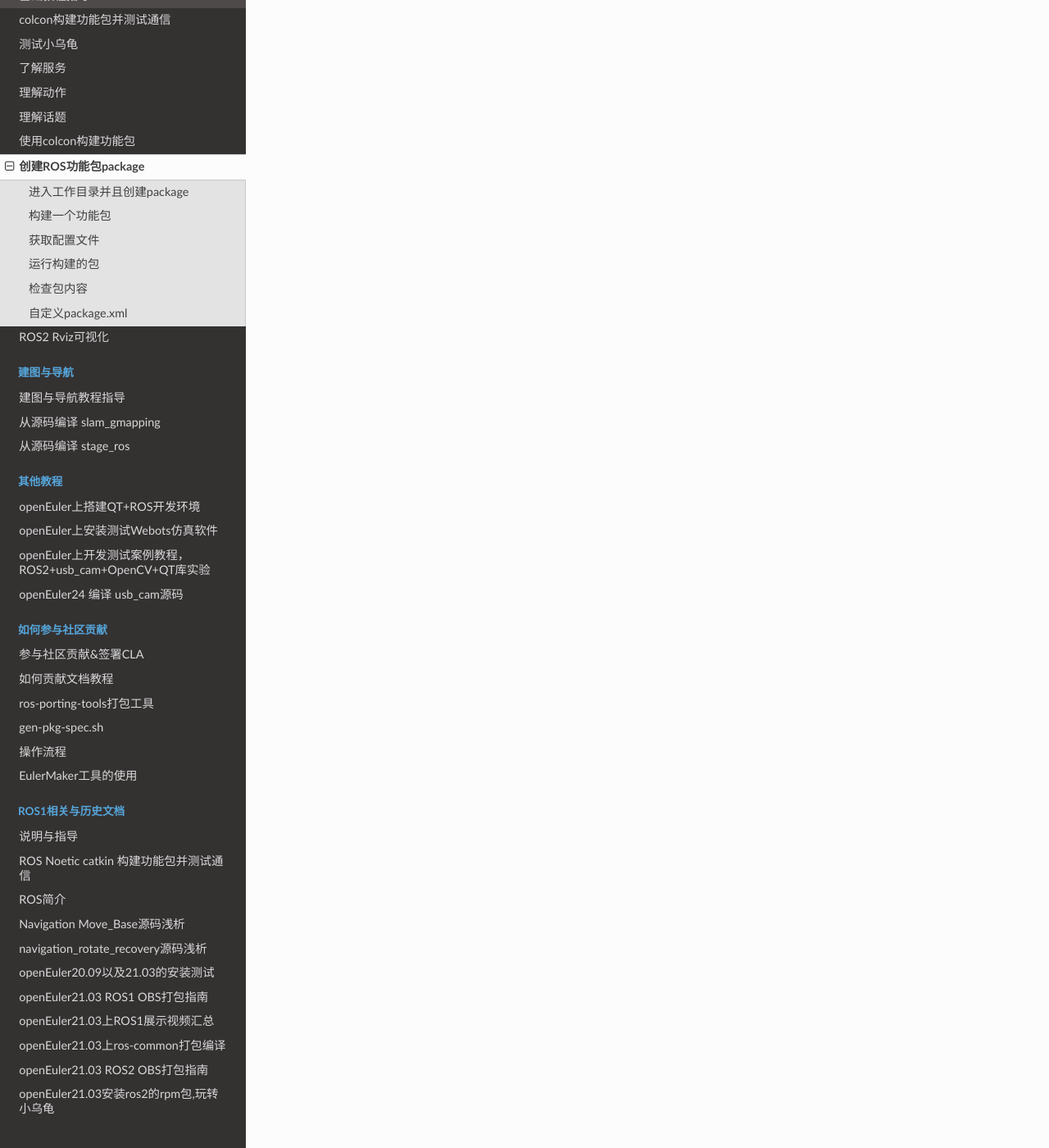
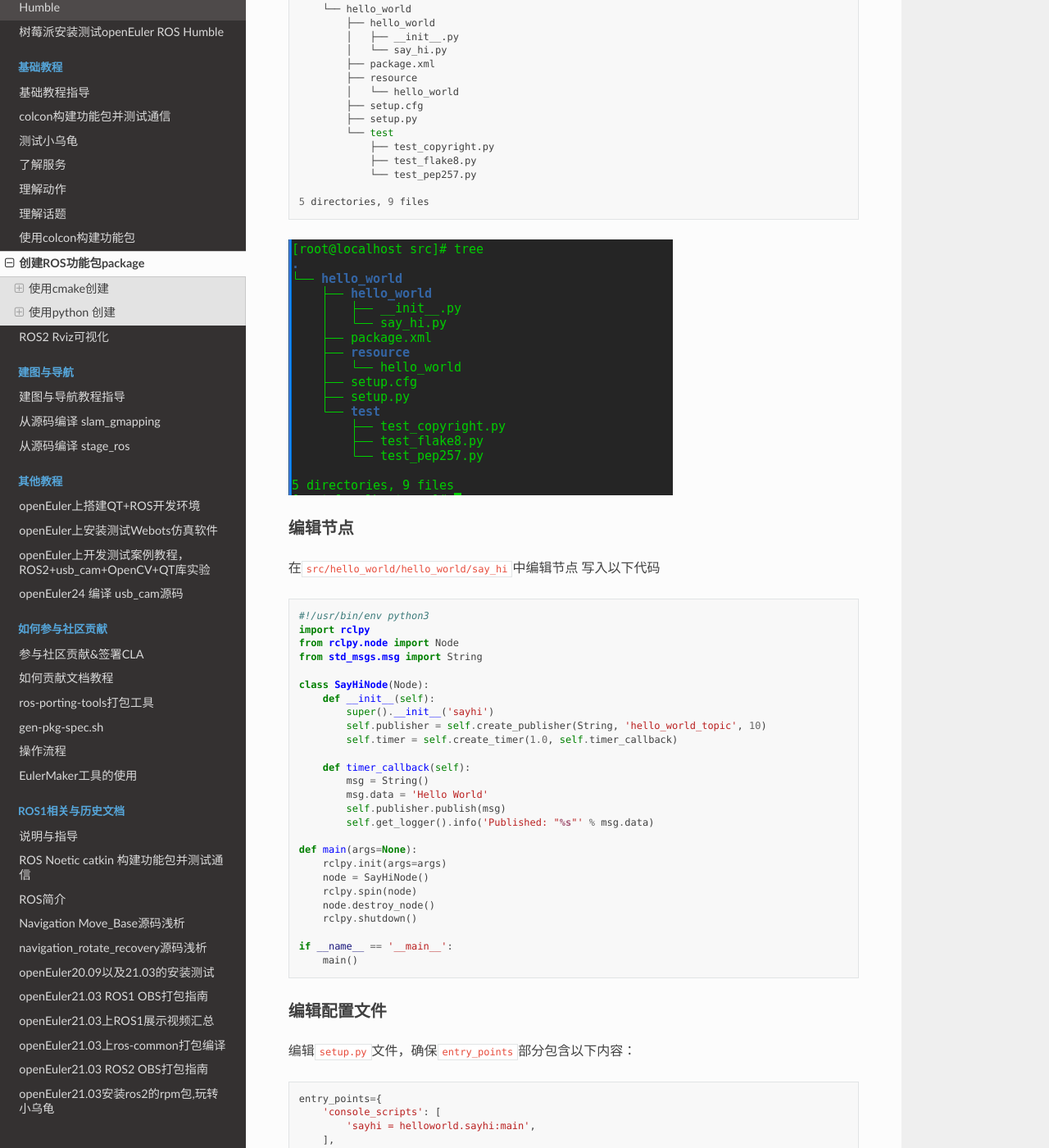
Before and after one commit to openeuler-mirror/ros, a Sphinx documentation site: the page built from docs/source/tutorials/test_ROS2_beginner2/Creat_package.md, in a window 1280 px wide and 1400 px high, scrolled down 3939 px. Shown: the whole window at 82% size. Built offline with Sphinx 7.4.7 and the Read the Docs theme 3.1.0, drawn with Linux system fonts in a browser that asks for light colours; some of the changed text lies outside the part shown.

Commit message:
修改create package

````diff
--- a/docs/source/tutorials/test_ROS2_beginner2/Creat_package.md
+++ b/docs/source/tutorials/test_ROS2_beginner2/Creat_package.md
@@ -4,9 +4,10 @@
 
 ROS 2 中的package创建使用 ament 作为构建系统，使用 colcon 作为构建工具。你可以使用官方支持的 CMake 或 Python 创建package，当然也存在其他构建类型。
 
-## 进入工作目录并且创建package
+
+## 使用cmake创建
+### 进入工作目录并且创建package
 `cd ~/ros2_ws/src`
-
 创建包的简单语法：
 ```
 ros2 pkg create --build-type ament_cmake --license Apache-2.0 <package_name>
@@ -40,7 +41,7 @@
 文件结构：
 ![文件结构](src/21.png)
 
-## 构建一个功能包
+### 构建一个功能包
 `cd ~/ros2_ws`
 由于构建会全部构建，时间很长，故添加--packages-select参数
 `colcon build`
@@ -48,10 +49,10 @@
 `colcon build --packages-select my_package`
 ![构建效果](src/22.png)
 
-## 获取配置文件
+### 获取配置文件
 `source install/local_setup.bash`
 
-## 运行构建的包
+### 运行构建的包
 `ros2 run my_package my_node`
 终端返回消息：
 ```
@@ -59,13 +60,13 @@
 ```
 ![终端截图](src/23.png)
 
-## 检查包内容
+### 检查包内容
 **此处官方教程有问题，前已经把src改成mypackage**
 `cd ros2_ws/src/my_package`
 ![包结构内容](src/24.png)
 这是自动生成的文件和文件夹
 
-## 自定义package.xml
+### 自定义package.xml
 `vi ros2_ws/src/my_package/package.xml`
 修改以下部分：
 ```
@@ -78,3 +79,95 @@
 邮箱姓名为自己邮箱姓名
 ![最终效果](src/25.png)
 **complete!!**
+
+
+## 使用python 创建
+
+### 创建功能包
+使用以下命令创建功能包
+```bash
+ros2 pkg create  --build-type ament_python --dependencies rclpy --node-name  say_hi hello_world
+```
+![img.png](src/img.png)
+查看此时的代码结构
+```bash
+$ tree
+.
+└── src
+    └── hello_world
+        ├── hello_world
+        │   ├── __init__.py
+        │   └── say_hi.py
+        ├── package.xml
+        ├── resource
+        │   └── hello_world
+        ├── setup.cfg
+        ├── setup.py
+        └── test
+            ├── test_copyright.py
+            ├── test_flake8.py
+            └── test_pep257.py
+
+5 directories, 9 files
+```
+
+![img_1.png](src/img_1.png)
+### 编辑节点
+在`src/hello_world/hello_world/say_hi`中编辑节点
+ 写入以下代码
+```python
+#!/usr/bin/env python3
+import rclpy
+from rclpy.node import Node
+from std_msgs.msg import String
+
+class SayHiNode(Node):
+    def __init__(self):
+        super().__init__('sayhi')
+        self.publisher = self.create_publisher(String, 'hello_world_topic', 10)
+        self.timer = self.create_timer(1.0, self.timer_callback)
+
+    def timer_callback(self):
+        msg = String()
+        msg.data = 'Hello World'
+        self.publisher.publish(msg)
+        self.get_logger().info('Published: "%s"' % msg.data)
+
+def main(args=None):
+    rclpy.init(args=args)
+    node = SayHiNode()
+    rclpy.spin(node)
+    node.destroy_node()
+    rclpy.shutdown()
+
+if __name__ == '__main__':
+    main()
+
+```
+
+### 编辑配置文件
+编辑`setup.py`文件，确保`entry_points`部分包含以下内容：
+```python
+entry_points={
+    'console_scripts': [
+        'sayhi = helloworld.sayhi:main',
+    ],
+},
+```
+### 编译运行
+使用 `colcon`指令编译,并source功能包
+```bash
+colcon build
+source install/setup.bash
+```
+![img_4.png](src/img_4.png)
+
+使用`ros2 run`运行节点
+
+```bash
+ros2 run hello_world say_hi
+[sayhi]: Published: "Hello World"
+```
+![img_5.png](src/img_5.png)
+
+这将允许通过ros2 run命令启动say_hi节点。
````
Also changed, not shown: docs/source/tutorials/test_ROS2_beginner2/src/img.png (added), docs/source/tutorials/test_ROS2_beginner2/src/img_1.png (added), docs/source/tutorials/test_ROS2_beginner2/src/img_2.png (added), docs/source/tutorials/test_ROS2_beginner2/src/img_3.png (added), docs/source/tutorials/test_ROS2_beginner2/src/img_4.png (added), docs/source/tutorials/test_ROS2_beginner2/src/img_5.png (added).
